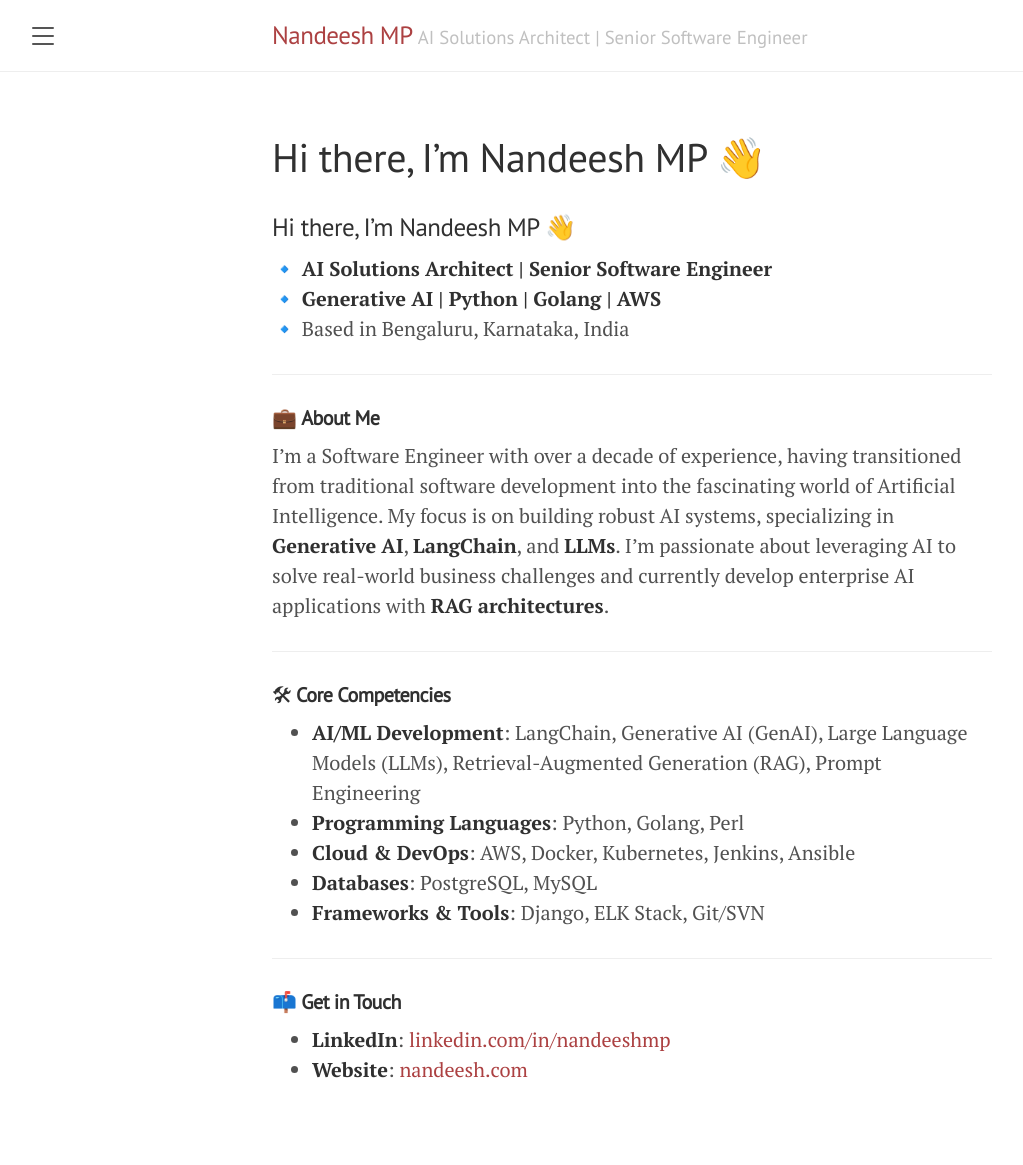
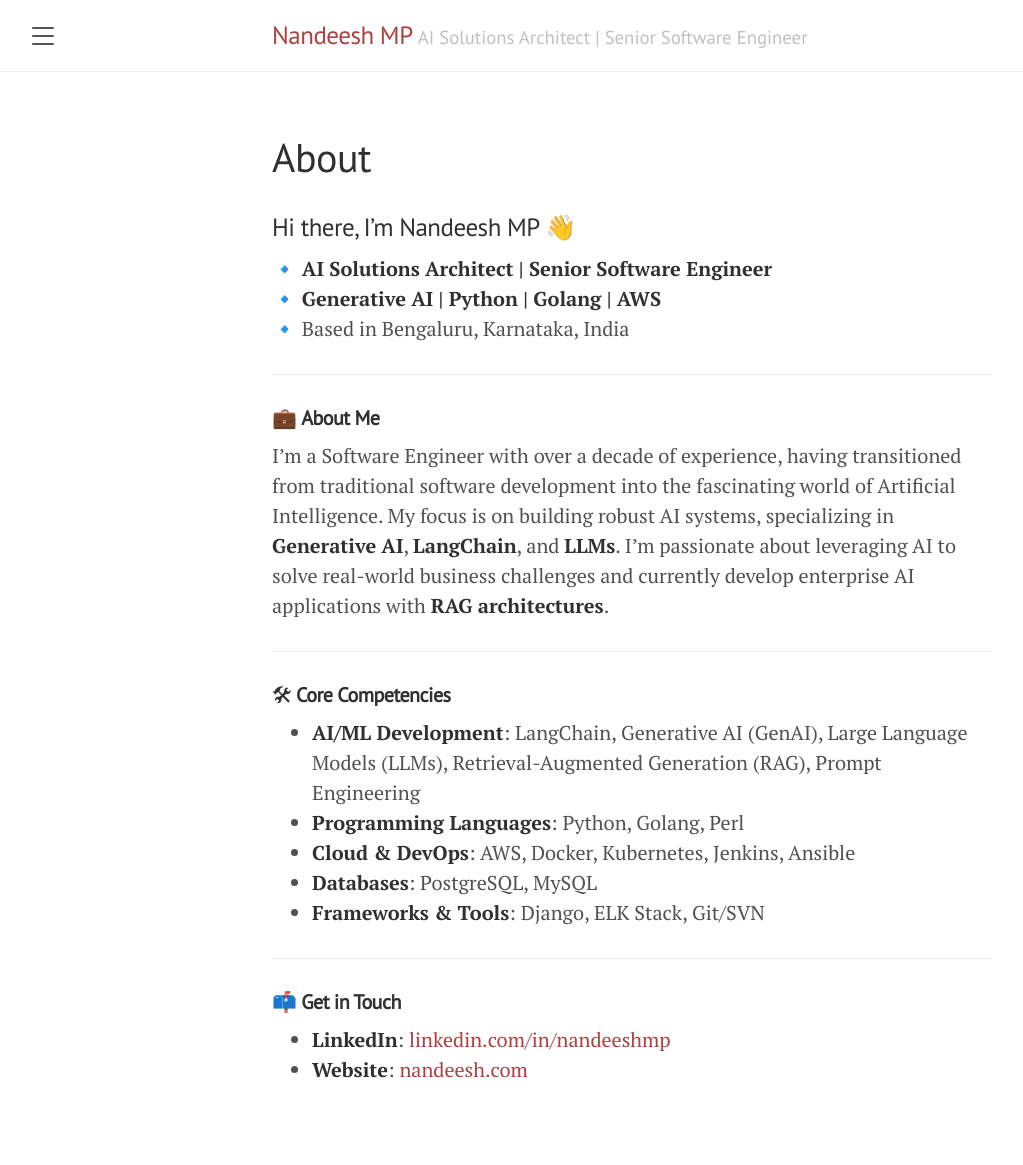
Before and after one commit to nandeeshmp/nandeeshmp.github.io, a Jekyll site: the page built from about.md, in a window 1280 px wide. Shown: the whole page, without its empty margins (8-1031 px from the left). Built offline with Jekyll 4.4.1, drawn with Linux system fonts in a browser that asks for light colours; our own code applies the rules of GitHub Pages for plain Markdown files.

Commit message:
More change

```diff
--- a/_config.yml
+++ b/_config.yml
@@ -1,7 +1,7 @@
 # Setup
 title:               Nandeesh MP
 tagline:             'AI Solutions Architect | Senior Software Engineer'
-description:         'A reserved <a href="https://jekyllrb.com" target="_blank">Jekyll</a> theme that places the utmost gravity on content with a hidden drawer. Made by <a href="https://twitter.com/mdo" target="_blank">@mdo</a>.'
+description:         'Sr Software Engineer with a decade of experience. Specializing in Generative AI, LangChain, LLMs, RAG, and Prompt Engineering.'
 url:                 https://nandeesh.com
 baseurl:             ''
 paginate:            5
--- a/_includes/sidebar.html
+++ b/_includes/sidebar.html
@@ -25,7 +25,6 @@
       {% endif %}
     {% endfor %}
 
-    <span class="sidebar-nav-item">Currently v{{ site.version }}</span>
   </nav>
 
   <div class="sidebar-item">
--- a/about.md
+++ b/about.md
@@ -1,3 +1,8 @@
+---
+layout: page
+title: About
+---
+
 ### Hi there, I'm Nandeesh MP 👋
 
 🔹 **AI Solutions Architect | Senior Software Engineer**
```
